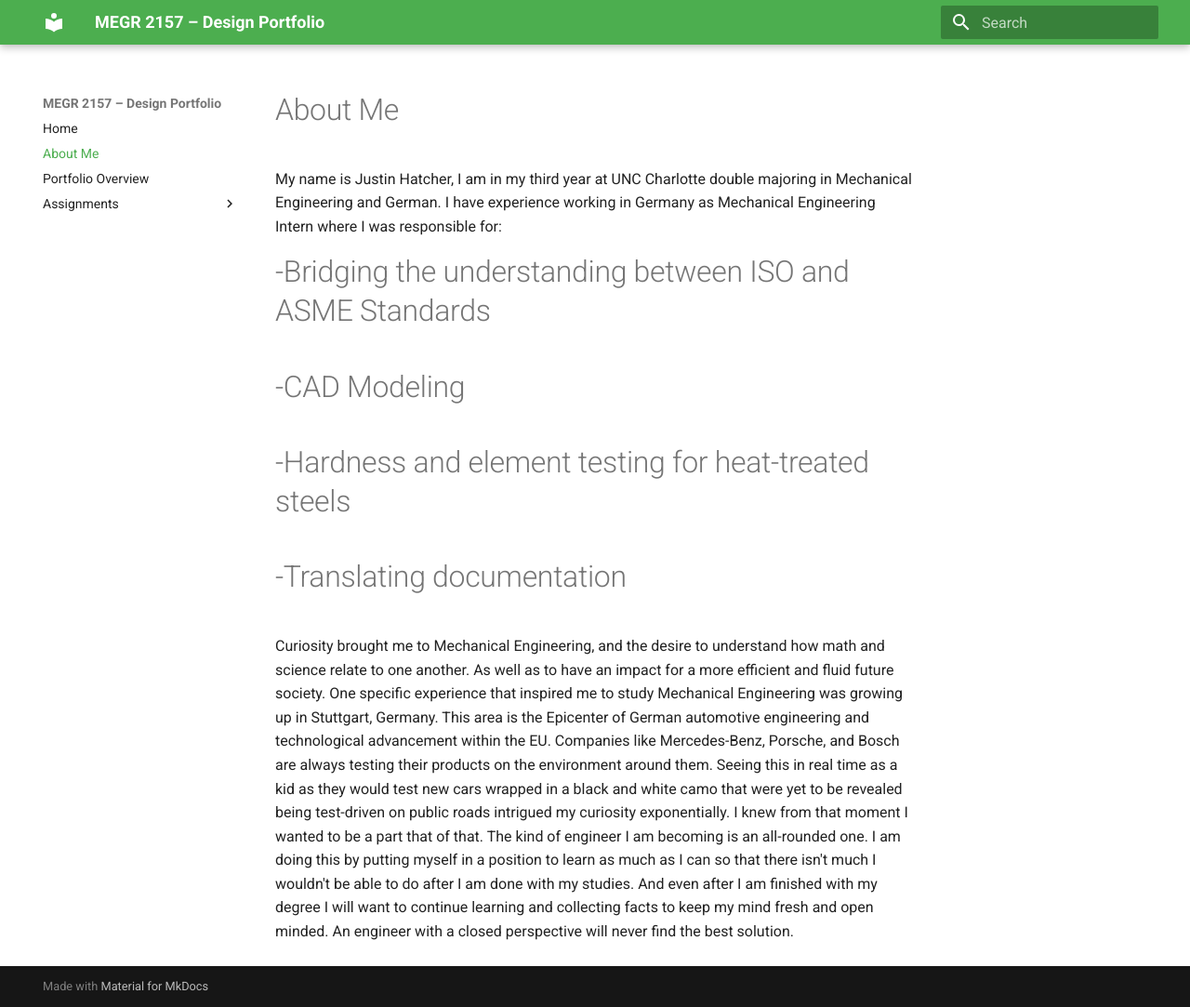
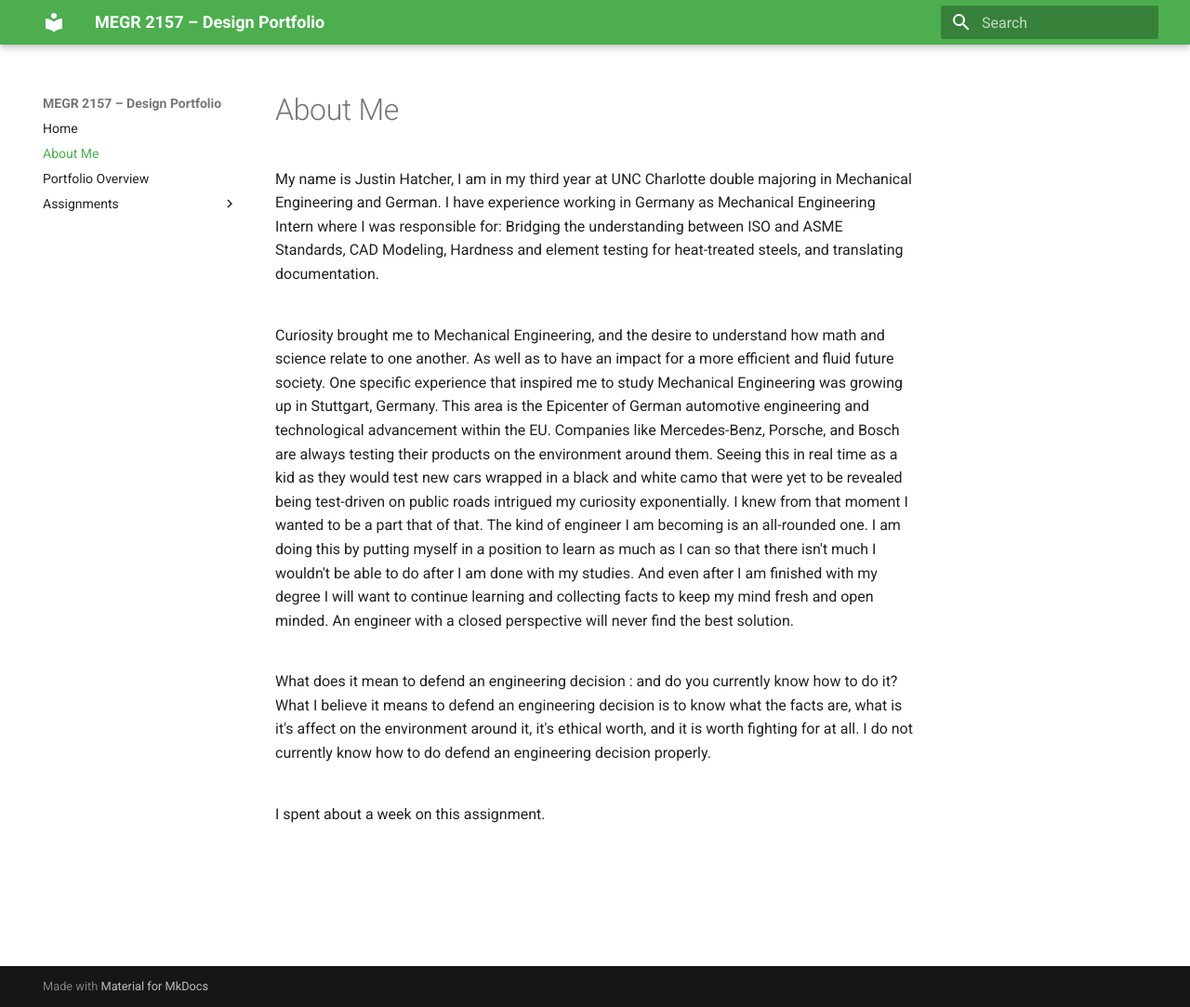
Before and after one commit to jhatch24/megr2156-portfolio, an MkDocs documentation site: the page built from docs/aboutme/index.md, in a window 1280 px wide and 1083 px high. Shown: the whole window at 93% size. Built offline with MkDocs 1.6.1 and Material for MkDocs 9.7.7, drawn with Linux system fonts in a browser that asks for light colours.

Commit message:
Revise 'About Me' section for clarity and add new content
Combined multiple responsibilities into a single sentence for clarity and added a new section on defending engineering decisions.

```diff
--- a/docs/aboutme/index.md
+++ b/docs/aboutme/index.md
@@ -1,10 +1,10 @@
 #About Me
-My name is Justin Hatcher, I am in my third year at UNC Charlotte double majoring in Mechanical Engineering and German. I have experience working in Germany as Mechanical Engineering Intern where I was responsible for:
-#-Bridging the understanding between ISO and ASME Standards
-#-CAD Modeling
-#-Hardness and element testing for heat-treated steels
-#-Translating documentation
-#
+My name is Justin Hatcher, I am in my third year at UNC Charlotte double majoring in Mechanical Engineering and German. I have experience working in Germany as Mechanical Engineering Intern where I was responsible for: Bridging the understanding between ISO and ASME Standards, CAD Modeling, Hardness and element testing for heat-treated steels, and translating documentation.
 #
 Curiosity brought me to Mechanical Engineering, and the desire to understand how math and science relate to one another. As well as to have an impact for a more efficient and fluid future society. One specific experience that inspired me to study Mechanical Engineering was growing up in Stuttgart, Germany. This area is the Epicenter of German automotive engineering and technological advancement within the EU. Companies like Mercedes-Benz, Porsche, and Bosch are always testing their products on the environment around them. Seeing this in real time as a kid as they would test new cars wrapped in a black and white camo that were yet to be revealed being test-driven on public roads intrigued my curiosity exponentially. I knew from that moment I wanted to be a part that of that.
 The kind of engineer I am becoming is an all-rounded one. I am doing this by putting myself in a position to learn as much as I can so that there isn't much I wouldn't be able to do after I am done with my studies. And even after I am finished with my degree I will want to continue learning and collecting facts to keep my mind fresh and open minded. An engineer with a closed perspective will never find the best solution.
+#
+What does it mean to defend an engineering decision : and do you currently know how to do it?
+What I believe it means to defend an engineering decision is to know what the facts are, what is it's affect on the environment around it, it's ethical worth, and it is worth fighting for at all. I do not currently know how to do defend an engineering decision properly.
+#
+I spent about a week on this assignment.
```
